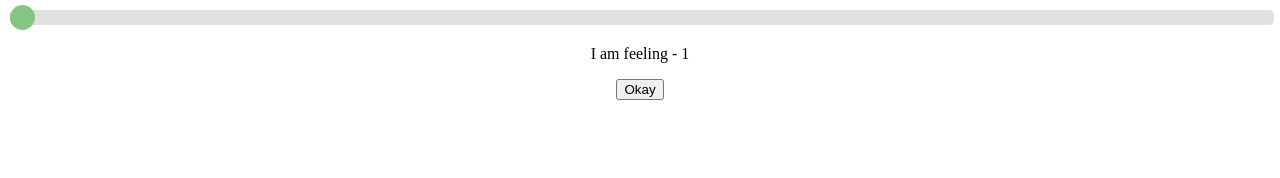
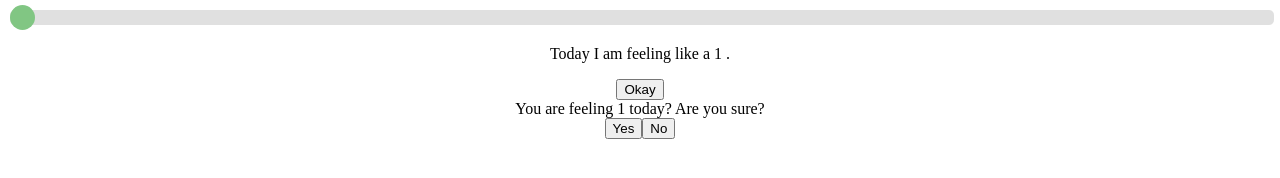
Before and after one commit to brit1172/music-sadness, a plain HTML site: page slider.html in a window 1280 px wide. Both pictures are taken after a click on the button "Okay". Drawn offline with Linux system fonts and the light colour scheme.

Commit message:
Add files via upload

```diff
--- a/slider.html
+++ b/slider.html
@@ -6,25 +6,43 @@
     <link rel="stylesheet" href="slider.css">
   </head>
   <body>
-
     <div class="slidecontainer">
       <input type="range" min="1" max="5" step="1" value="1" class="slider" id="myRange">
-      <p class="center"> I am feeling - <span id="demo"></span></p>
+      <p class="center"> Today I am feeling like a <span id="demo"></span> . </p>
+    </div>
+
+    <center><button type="button" onclick="show_message()">Okay</button></center>
+
+    <center><div id="message"></center>
     </div>
 
     <script>
+      var feelings_value = 1;
       var slider = document.getElementById("myRange");
       var output = document.getElementById("demo");
       output.innerHTML = slider.value;
 
       slider.oninput = function(){
+        feelings_value = this.value;
         output.innerHTML = this.value;}
+
+      function clear_message() {
+        x = document.getElementById("message");
+        x.innerHTML = "";
+      }
+
+      function show_message() {
+        x = document.getElementById("message");
+        x.innerHTML = "You are feeling " + feelings_value + " today? Are you sure?<br>" + "<center><button type='button' onclick='show_message2()'>Yes</button><button type='button'onclick='clear_message()'>No</button></center>";
+      }
+
+      function show_message2() {
+        x = document.getElementById("message");
+        x.innerHTML = "Because you are feeling " + feelings_value + ", this is the recommended playlist for you.";
+      }
     </script>
 
 
-  <div class="center">
 
-    <button type="button" onclick="alert('Hello world!')">Okay</button>
-  </div>
   </body>
 </html>
```
Lines whose indentation alone changed are shown as unchanged.
